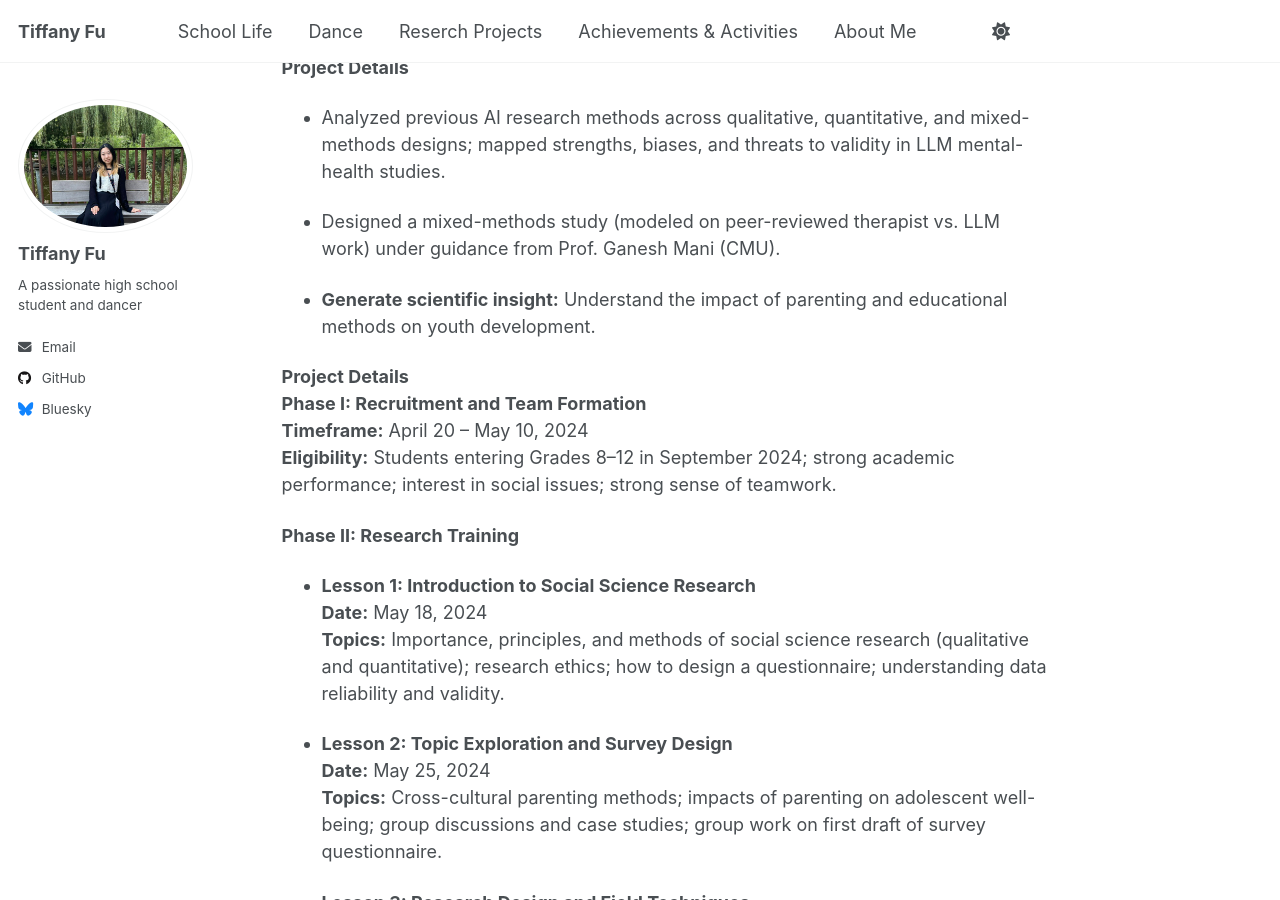
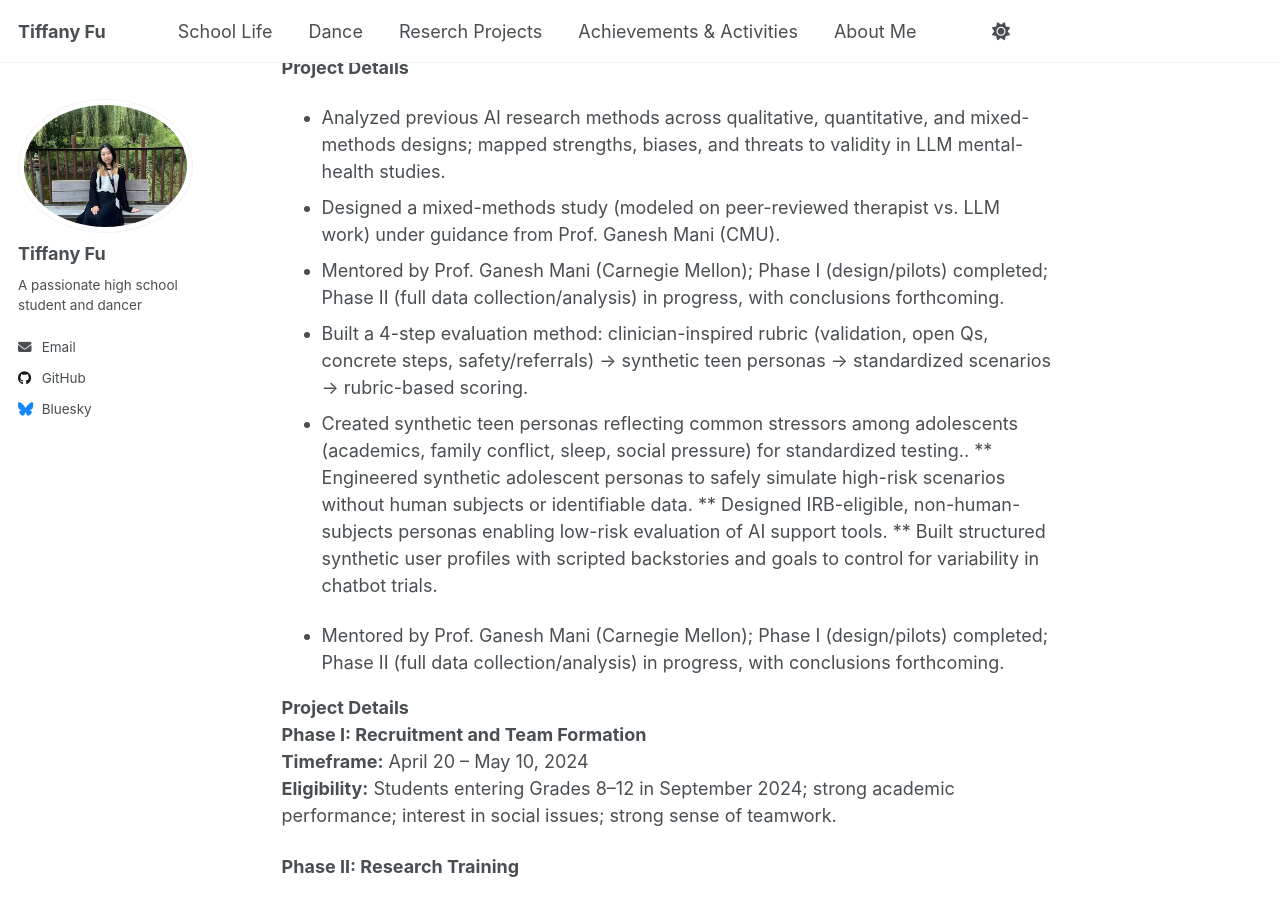
Before and after one commit to TiffanyJTFu/TiffanyFu, a Jekyll site: the page built from _teaching/MentalHealthAIChatbotProject.md, in a window 1280 px wide and 900 px high, scrolled down 1383 px. Built offline with Jekyll 4.4.1, drawn with Linux system fonts in a browser that asks for light colours; a script that is not in the unit is left out.

Commit message:
Revise Mental Health AI Chatbot Project details
Updated project details and added information about mentorship and phases of research.

```diff
--- a/_teaching/MentalHealthAIChatbotProject.md
+++ b/_teaching/MentalHealthAIChatbotProject.md
@@ -14,11 +14,15 @@ After collecting my data, I will create/analyze a presentation (with data graphs
 
 **Project Details**
 * Analyzed previous AI research methods across qualitative, quantitative, and mixed-methods designs; mapped strengths, biases, and threats to validity in LLM mental-health studies.
+* Designed a mixed-methods study (modeled on peer-reviewed therapist vs. LLM work) under guidance from Prof. Ganesh Mani (CMU).
+* Mentored by Prof. Ganesh Mani (Carnegie Mellon); Phase I (design/pilots) completed; Phase II (full data collection/analysis) in progress, with conclusions forthcoming.
+* Built a 4-step evaluation method: clinician-inspired rubric (validation, open Qs, concrete steps, safety/referrals) → synthetic teen personas → standardized scenarios → rubric-based scoring.
+* Created synthetic teen personas reflecting common stressors among adolescents (academics, family conflict, sleep, social pressure) for standardized testing..
+  ** Engineered synthetic adolescent personas to safely simulate high-risk scenarios without human subjects or identifiable data.
+** Designed IRB-eligible, non-human-subjects personas enabling low-risk evaluation of AI support tools.
+** Built structured synthetic user profiles with scripted backstories and goals to control for variability in chatbot trials.
 
-* Designed a mixed-methods study (modeled on peer-reviewed therapist vs. LLM work) under guidance from Prof. Ganesh Mani (CMU).
-
-
-* **Generate scientific insight:** Understand the impact of parenting and educational methods on youth development.
+* Mentored by Prof. Ganesh Mani (Carnegie Mellon); Phase I (design/pilots) completed; Phase II (full data collection/analysis) in progress, with conclusions forthcoming.
 
 **Project Details**
 <br>**Phase I: Recruitment and Team Formation**
```
